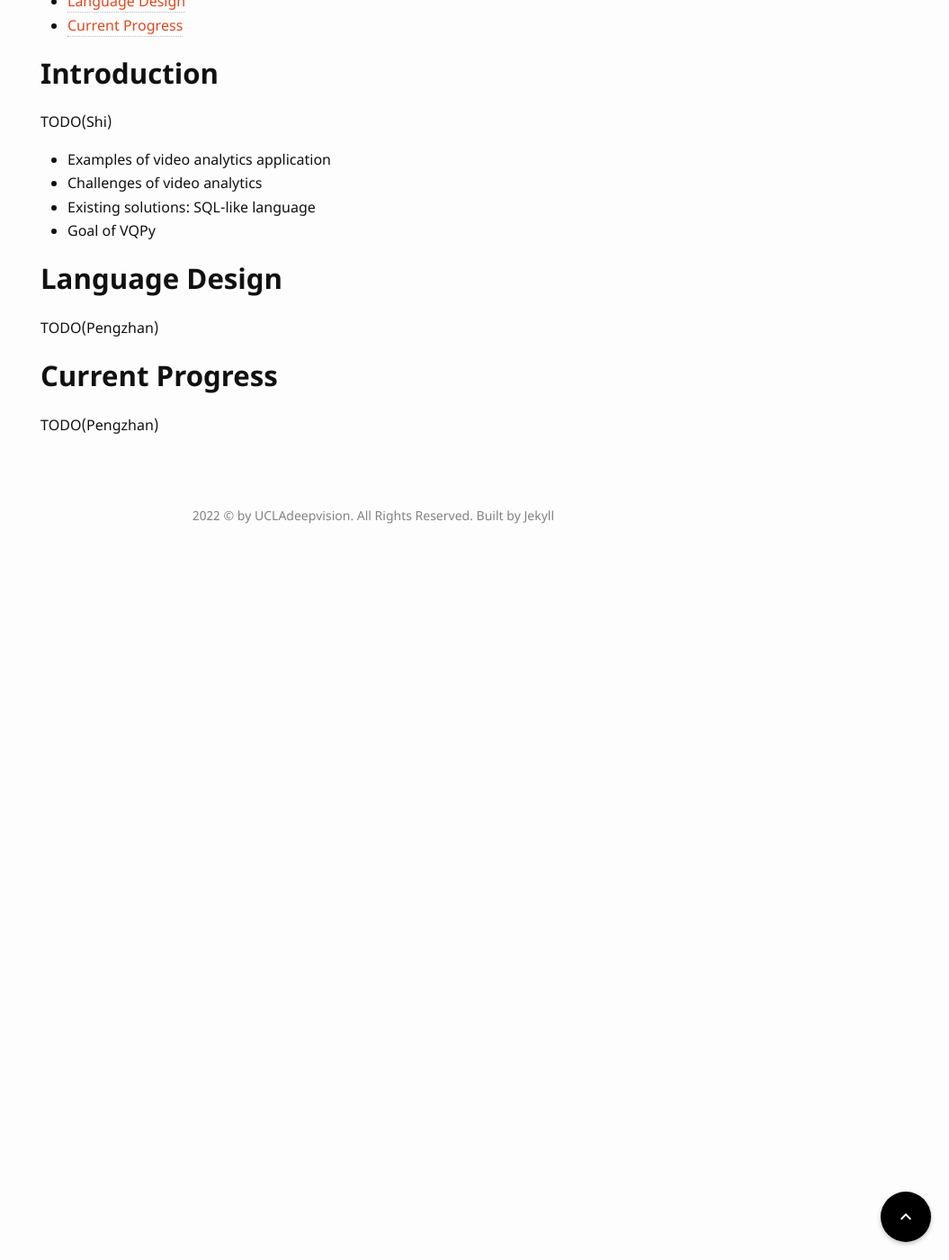
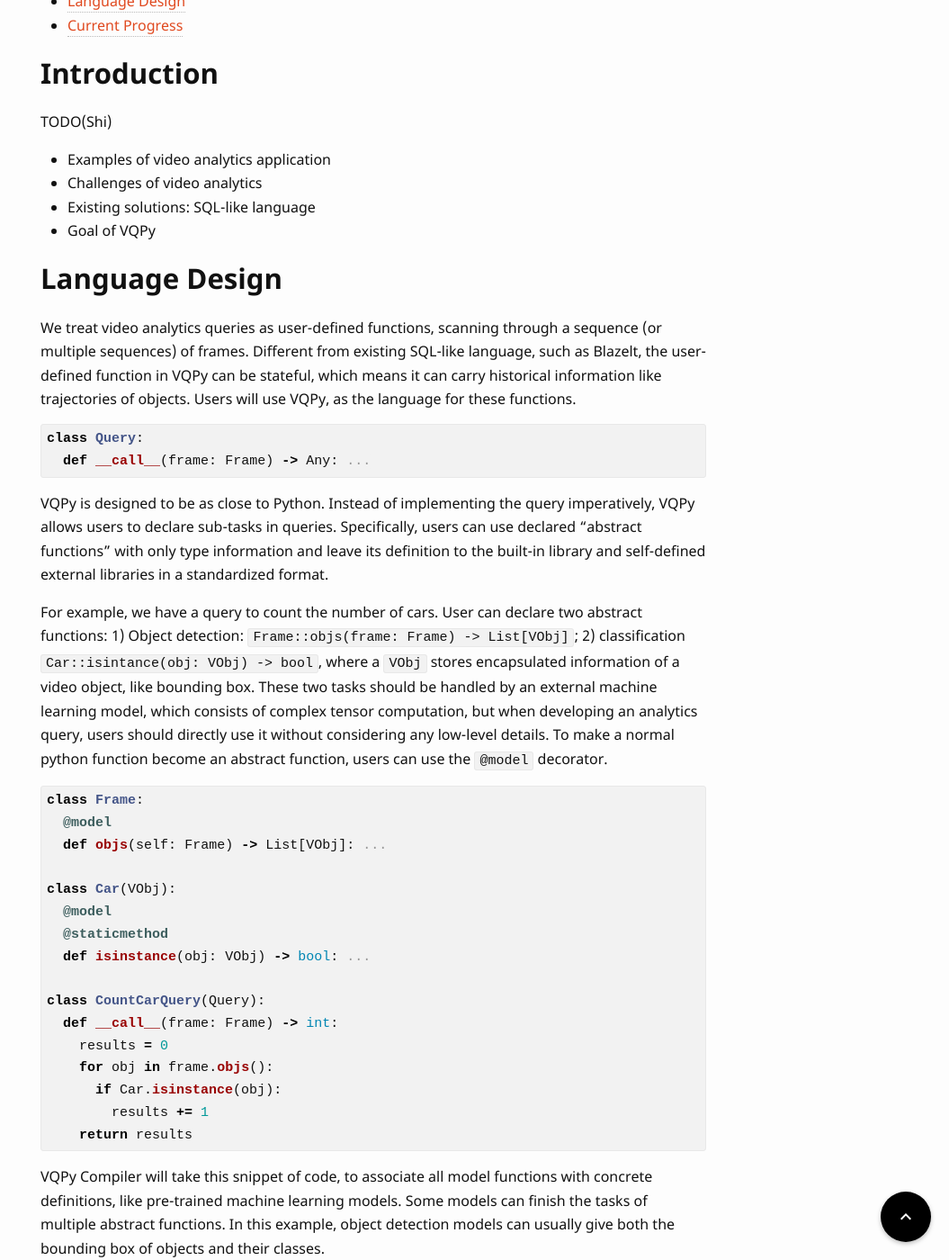
Before and after one commit to UCLAdeepvision/CS269-projects-2022spring, a Jekyll site: the page built from _posts/2022-04-24-team15-vqpy.md, in a window 1280 px wide and 1400 px high, scrolled down 353 px. Shown: the whole window at 90% size, without its empty margins (225-1280 px from the left). Built offline with Jekyll 4.4.1, drawn with Linux system fonts in a browser that asks for light colours; some web fonts are replaced; comment, search, counter and statistics services are not loaded; some of the changed text lies outside the part shown.

Commit message:
Drafted design and progress  section

````diff
--- a/_posts/2022-04-24-team15-vqpy.md
+++ b/_posts/2022-04-24-team15-vqpy.md
@@ -25,8 +25,62 @@ TODO(Shi)
 
 ## Language Design
 
-TODO(Pengzhan)
+We treat video analytics queries as user-defined functions, scanning through a sequence (or multiple sequences) of frames. Different from existing SQL-like language, such as Blazelt, the user-defined function in VQPy can be stateful, which means it can carry historical information like trajectories of objects. Users will use VQPy, as the language for these functions.
+
+```python
+class Query:
+  def __call__(frame: Frame) -> Any: ...
+```
+
+VQPy is designed to be as close to Python. Instead of implementing the query imperatively, VQPy allows users to declare sub-tasks in queries. Specifically, users can use declared "abstract functions" with only type information and leave its definition to the built-in library and self-defined external libraries in a standardized format.
+
+For example, we have a query to count the number of cars. User can declare two abstract functions: 1) Object detection: `Frame::objs(frame: Frame) -> List[VObj]`; 2) classification `Car::isintance(obj: VObj) -> bool`, where a `VObj` stores encapsulated information of a video object, like bounding box. These two tasks should be handled by an external machine learning model, which consists of complex tensor computation, but when developing an analytics query, users should directly use it without considering any low-level details. To make a normal python function become an abstract function, users can use the `@model` decorator.
+
+```python
+class Frame:
+  @model
+  def objs(self: Frame) -> List[VObj]: ...
+
+class Car(VObj):
+  @model
+  @staticmethod
+  def isinstance(obj: VObj) -> bool: ...
+
+class CountCarQuery(Query):
+  def __call__(frame: Frame) -> int:
+    results = 0
+    for obj in frame.objs():
+      if Car.isinstance(obj):
+        results += 1
+    return results
+```
+
+VQPy Compiler will take this snippet of code, to associate all model functions with concrete definitions, like pre-trained machine learning models. Some models can finish the tasks of multiple abstract functions. In this example, object detection models can usually give both the bounding box of objects and their classes.
+
+The previous example only takes per-frame properties into consideration. VQPy also supports cross-frame properties. Use the query of counting the number of speeding cars as an example. Here, we use the difference between center of two consecutive bounding boxes as speed. To get speed, we need to store properties in history. To achieve this, VQPy provides `@history` decorator.
+
+```python
+class Car(VObj):
+  @history
+  @model
+  @property
+  def coordinate(self: Car) -> Vector: ...
+
+  @property
+  def speed(self: Car) -> Vector:
+    return self.coordinate.state[-1] - self.coordinate.state[-2]
+
+class CountSpeedingCarQuery(Query):
+  def __call__(frame: Frame) -> int:
+    results = 0
+    for obj in frame.objs():
+      if Car.isinstance(obj) and obj.speed.abs() > 75:
+        results += 1
+    return results
+```
+
+To maintain historical properties, it is required to identify the same video across frames. It implicitly requires a function `VObj::__eq__(self: VObj, other: VObj) -> bool`, which can determine whether two video objects are the same. This can be achieved by object tracking models.
 
 ## Current Progress
 
-TODO(Pengzhan)
+We have finalized the language design and start to writing example queries using this language. We have developed and successfully run two queries - speeding ticket and untagged baggage using the traditional way by connecting models using pure Python.
````
